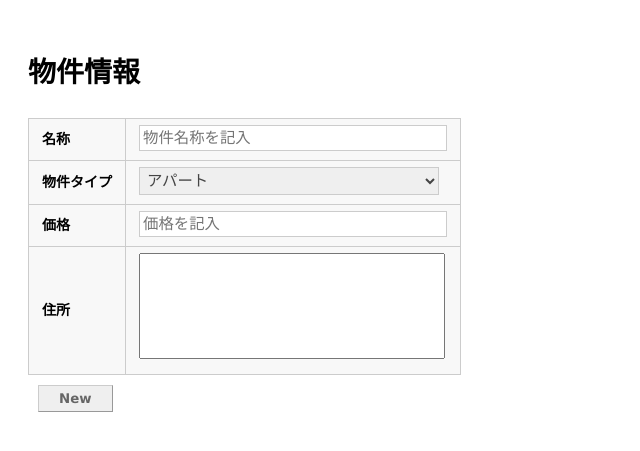
After one commit to mmj-ajiki/cuscheme-property-manager, a FastAPI app: template templates/property_ja.html in a window 1280 px wide. The commit adds this page. Shown: the top 451 px of the page, without its empty margins (0-640 px from the left). Run offline with FastAPI, Linux system fonts and the light colour scheme; the template is opened without the code that fills it, so the values that code supplies are empty.

Commit message:
Added APP_LANG and APP_URI_SCHEME

```diff
--- a/main.py
+++ b/main.py
@@ -13,7 +13,6 @@ from fastapi import FastAPI, Request
 from fastapi.staticfiles import StaticFiles
 from fastapi.templating import Jinja2Templates
 from fastapi.responses import HTMLResponse
-from typing import Dict, Any
 import urllib.parse
 
 app = FastAPI()
@@ -21,20 +20,24 @@ app.mount(path="/static", app=StaticFiles(directory="static"), name="static")
 templates = Jinja2Templates(directory="templates")
 
 # Collect parameters from the environment variables defined in env.bat or env.sh
+# Application Language
+appLang = os.environ.get("APP_LANG")
+# URI Scheme for the application
+uriScheme = os.environ.get("APP_URI_SCHEME")
 # template_id
-template = os.environ.get("TEMPLATE_ID")
+noteTemplate = os.environ.get("NOTE_TEMPLATE_ID")
 # folder_uri
-folder = os.environ.get("FOLDER_URI")
+folderUri = os.environ.get("FOLDER_URI")
 # note_new_uri
-note_uri = os.environ.get("NOTE_NEW_URI")
+noteUri = os.environ.get("NOTE_NEW_URI")
 # CSV fuke
-csv_file = os.environ.get("CSV_FILE")
+csvFile = os.environ.get("CSV_FILE")
 # recordset_uri
-recordset_uri = os.environ.get("RECORDSET_URI")
+recordsetUri = os.environ.get("RECORDSET_URI")
 # page_template_id
-page_template = os.environ.get("PAGE_TEMPLATE_ID")
+pageTemplate = os.environ.get("PAGE_TEMPLATE_ID")
 # tag_namespace
-tag_namespace = os.environ.get("TAG_NAMESPACE")
+tagNamespace = os.environ.get("TAG_NAMESPACE")
 
 #
 # GET Method
@@ -49,13 +52,20 @@ tag_namespace = os.environ.get("TAG_NAMESPACE")
 #  Response to return HTML text
 #
 # [NOTES]
-#  Open templates/index.html
+#  Open templates/index_<appLang>.html
 #
 @app.get("/", response_class=HTMLResponse)
 async def topPage(request: Request):
-    return templates.TemplateResponse("index.html", {"request": request, "title": "Property Management Web App"})
+    targetPage = "index_" + appLang + ".html"
+    title = "Property Management Web App"
+
+    if appLang == "ja":
+        title = "不動産管理アプリ"
+
+    return templates.TemplateResponse(targetPage, {"request": request, "title": title})
 #
 # HISTORY
+# [2] SEP-24-2024 - Used app language
 # [1] SEP-09-2024 - Initial version
 #
 
@@ -85,24 +95,29 @@ async def topPage(request: Request):
 async def createSingleNote(request: Request):
     para = "?"
 
+    # Access ID and Token are temporarily set
     id = 'abcdefg'
     token = 'abcdefg123'
+
     para += 'access_id=' + id + '&access_token=' + token
     # template_id
-    para += '&template_id=' + urllib.parse.quote(template)
+    para += '&template_id=' + urllib.parse.quote(noteTemplate)
     # folder_uri
-    para += '&folder_uri=' + urllib.parse.quote(folder)
+    para += '&folder_uri=' + urllib.parse.quote(folderUri)
     # internal_id
     internal = '123456789'
     para += '&internal_id=' + internal
     # note_new_uri (for new)
-    para += '&note_new_uri=' + urllib.parse.quote(note_uri)
-    # note_uri (for open)
+    para += '&note_new_uri=' + urllib.parse.quote(noteUri)
+    # note_uri (to open the created note) - Not used
     #para += '&note_uri=' + urllib.parse.quote(note_uri)
 
-    return templates.TemplateResponse("property.html", {"request": request, "parameters": para})
+    targetPage = "property_" + appLang + ".html"
+
+    return templates.TemplateResponse(targetPage, {"request": request, "protocol": uriScheme, "parameters": para})
 #
 # HISTORY
+# [1] SEP-24-2024 - Added uriScheme and appLang
 # [1] SEP-09-2024 - Initial version
 #
 
@@ -132,30 +147,35 @@ async def createSingleNote(request: Request):
 #
 @app.get("/multiple")
 async def createMultipleNotes(request: Request):
-    url = 'gembanotech6:///nsk/new?'
+    url = uriScheme + ':///nsk/new?'
 
+    # Access ID and Token are temporarily set
     id = 'abcdefg'
     token = 'abcdefg456'
+
     url += 'access_id=' + id + '&access_token=' + token
     # template_id
-    url += '&template_id=' + urllib.parse.quote(template)
+    url += '&template_id=' + urllib.parse.quote(noteTemplate)
     # folder_uri
-    url += '&folder_uri=' + urllib.parse.quote(folder)
+    url += '&folder_uri=' + urllib.parse.quote(folderUri)
     # internal_id
     internal = '987654321'
     url += '&internal_id=' + internal
     # note_new_uri
-    url += '&note_new_uri=' + urllib.parse.quote(note_uri)
+    url += '&note_new_uri=' + urllib.parse.quote(noteUri)
     # recordset_uri
-    url += '&recordset_uri=' + urllib.parse.quote(recordset_uri)
+    url += '&recordset_uri=' + urllib.parse.quote(recordsetUri)
     # page_template_id
-    url += '&page_template_id=' + urllib.parse.quote(page_template)
+    url += '&page_template_id=' + urllib.parse.quote(pageTemplate)
     # tag_namespace
-    url += '&tag_namespace=' + urllib.parse.quote(tag_namespace)
+    url += '&tag_namespace=' + urllib.parse.quote(tagNamespace)
 
-    return templates.TemplateResponse("multiple.html", {"request": request, "url": url})
+    targetPage = "multiple_" + appLang + ".html"
+
+    return templates.TemplateResponse(targetPage, {"request": request, "url": url})
 #
 # HISTORY
+# [2] SEP-24-2024 - Added uriScheme and appLang
 # [1] SEP-09-2024 - Initial version
 #
 
@@ -204,7 +224,7 @@ def getRecordSet():
     output = []
     # Read a CSV file
     skip = True
-    with open(csv_file) as f:
+    with open(csvFile, encoding="utf-8") as f:
         reader = csv.reader(f, delimiter=',')
         for row in reader:
             if skip == False:
@@ -216,5 +236,6 @@ def getRecordSet():
     return output
 #
 # HISTORY
+# [2] SEP-24-2024 - Added the encoding to open()
 # [1] SEP-09-2024 - Initial version
 #
--- a/static/css/styles.css
+++ b/static/css/styles.css
@@ -1,3 +1,12 @@
+/*
+ * [FILE] styles.css
+ *
+ * [DESCRIPTION]
+ *  Stylesheet of the property form
+ *
+ * [NOTES]
+ */
+
 body {
     font-family: Verdana, Tahoma, Arial, Helvetica, sans-serif;
     font-size: 14px;
@@ -38,18 +47,52 @@ table tr td {
     padding: 6px 13px;
 }
 
-input, select {
+input[type="text"], select {
+    border: 0;
+    padding: 3px;
+    font-size: 1.1em;
+    color: #444;
+    border: solid 1px #ccc;
+    margin: 0 0 3px;
     width: 300px;
-    height: 25px;
+    font-family: Verdana, Arial, Helvetica, sans-serif;
+}
+
+input[type="submit"] {
+	border-top: 1px solid #ccc;
+	border-right: 1px solid #999;
+	border-bottom: 1px solid #999;
+	border-left: 1px solid #ccc;
+	padding: 5px 20px;
+	font-weight: bold;
+	cursor: pointer;
+    color: #666;
+    margin: 10px;
+    font-family: Verdana, Arial, Helvetica, sans-serif;
+}
+
+button {
+	border-top: 1px solid #ccc;
+	border-right: 1px solid #999;
+	border-bottom: 1px solid #999;
+	border-left: 1px solid #ccc;
+	padding: 5px 20px;
+	font-weight: bold;
+	cursor: pointer;
+    color: #666;
+    margin: 10px;
+    font-family: Verdana, Arial, Helvetica, sans-serif;
 }
 
 textarea {
     resize: none;
     width: 300px;
     height: 100px;
+    font-family: Verdana, Arial, Helvetica, sans-serif;
 }
 
-button {
-    font-weight: bold;
-    margin: 10px;
-}
+/*
+ * HISTORY
+ * [2] SEP-24-2024 - Arranged the button style
+ * [1] SEP-09-2024 - Initial version
+ */
--- a/templates/index.html
+++ b/templates/index_en.html
@@ -4,13 +4,14 @@
     <meta charset="UTF-8">
     <title>Property Management Web App</title>
     <link rel="stylesheet" href="/static/css/styles.css">
+    <link rel="icon" type="image/png" href="/static/favicon.ico">
 </head>
 <body>
     <h1>{{ title }}</h1>
     <p>This is a sample web application based on the Custom URL Scheme in GEMBA Note.</p>
     <ul>
-        <li><a href="/single">Single Note Generation</a></li>
-        <li><a href="/multiple">Multiple Notes Generation</a></li>
+        <li><a href="/single">Single Form Generation</a></li>
+        <li><a href="/multiple">Multiple Forms Generation</a></li>
     </ul>
 </body>
 </html>
--- a/templates/multiple.html
+++ b/templates/multiple_en.html
@@ -4,6 +4,7 @@
     <meta charset="UTF-8">
     <title>Create Multiple Notes in GEMBA Note</title>
     <link rel="stylesheet" href="/static/css/styles.css">
+    <link rel="icon" type="image/png" href="/static/favicon.ico">
 </head>
 <body>
     <h1>Create Property Notes</h1>
--- /dev/null
+++ b/templates/property_ja.html
@@ -0,0 +1,73 @@
+<!DOCTYPE html>
+<html lang="en">
+    <head>
+        <meta charset="UTF-8">
+        <title>物件情報フォーム</title>
+        <link rel="stylesheet" href="/static/css/styles.css">
+    </head>
+    <body>
+        <h1>物件情報</h1>
+        <form id="propertyForm">
+            <table>
+            <tr>
+                <th>名称</th>
+                <td><input type="text" id="p_name" name="p_name" placeholder="物件名称を記入" required></td>
+            </tr>
+            <tr>
+                <th>物件タイプ</th>
+                <td>
+                    <select id="p_type" name="p_type" required>
+                        <option>アパート</option>
+                        <option>一戸建て</option>
+                        <option>土地</option>
+                        <option>オフィス</option>
+                        <option>その他</option>
+                    </select>
+                </td>
+            </tr>
+            <tr>
+                <th>価格</th>
+                <td><input type="text" id="p_price" name="p_price" placeholder="価格を記入" required></td>
+            </tr>
+            <tr>
+                <th>住所</th>
+                <td><textarea id="p_address" name="p_address" rows=5 required></textarea></td>
+            </tr>
+            </table>
+            <input type="hidden" id="protocol" name="protocol" value={{ protocol }}>
+            <input type="hidden" id="parameters" name="parameters" value={{ parameters }}>
+            <input type="submit" value="New">
+        </form>
+    <script>
+        let form = document.querySelector("#propertyForm");
+        form.addEventListener("submit", function(event) {
+            event.preventDefault(); // Not to reload the page
+            newNote();
+        });
+
+        // Create a new note
+        function newNote() {
+            let protocol = document.getElementById("protocol").value;
+            if (protocol == 'None') {
+                alert("APP_URI_SCHEMEが設定されていません。");
+                return;
+            }
+            let parameters = document.getElementById("parameters").value;
+            if (parameters == '') {
+                alert("環境変数を確認してください。");
+                return;
+            }
+
+            let url = protocol + ':///nsk/new' + parameters;
+            // Setting property info: The tag scheme includes Name, Type, Price, and Address
+            url += '&Name='     + encodeURI(document.getElementById("p_name").value);
+            url += '&Type='     + encodeURI(document.getElementById("p_type").value);
+            url += '&Price='    + document.getElementById("p_price").value;
+            url += '&Address='  + encodeURI(document.getElementById("p_address").value);
+            //console.log(url)
+            window.location.href = url;
+        }
+
+    </script>
+    </body>
+</html>
```
Also changed, not shown: csv/propertyList_ja.csv (added, +11 -0 lines), templates/index_ja.html (added, +17 -0 lines), templates/multiple_ja.html (added, +12 -0 lines), templates/property_en.html (renamed from templates/property.html, +21 -15 lines), README.md, README_ja.md (added), image/folder_url-ja.png (added), image/note_template_id-ja.png (added), image/page_template_id-ja.png (added), image/tag_namespace-ja.png (added), image/top_page-ja.png (added), image/top_page.png, static/favicon.ico (added), 2 other files.
